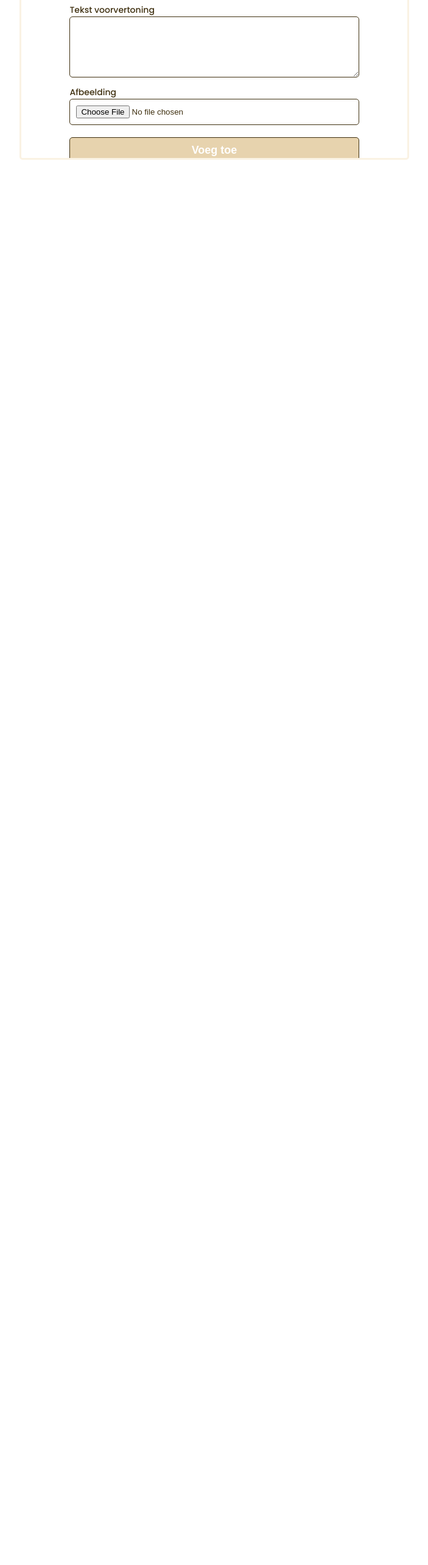
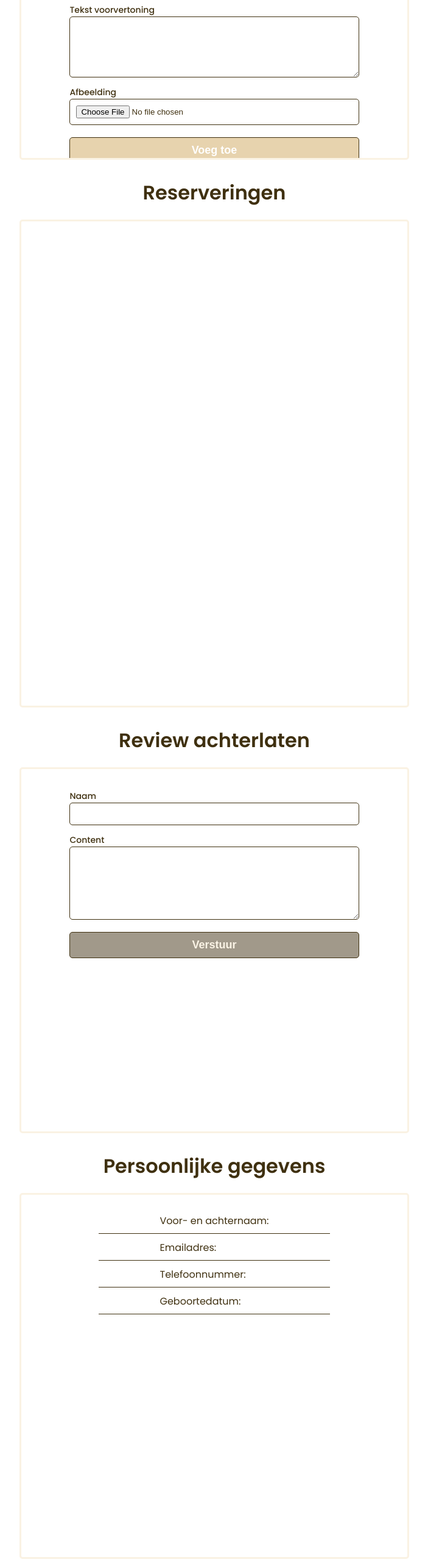
Before and after one commit to mkrib/fe-eindopdracht, a React (Vite) app: page /profile in a window 1280 px wide. Shown: the part 2505-5071 px from the top of the page at 61% size, without its empty margins (288-991 px from the left). Before the commit the page ends 2777 px from the top, so only its background shows below. Built offline with nearby package versions, Linux system fonts and the light colour scheme; no server answers; the HTML template or start-up script is replaced by a standard one.

Commit message:
made a section where the personal details have to be fetched later in the guest profile

```diff
--- a/src/pages/profile/Profile.css
+++ b/src/pages/profile/Profile.css
@@ -76,6 +76,10 @@
     bottom: 0;
 }
 
+.name-reviewer {
+    font-style: italic;
+}
+
 .form-add-blog {
     display: flex;
     flex-direction: column;
--- a/src/pages/profile/Profile.jsx
+++ b/src/pages/profile/Profile.jsx
@@ -114,7 +114,7 @@ const Profile = () => {
                             return (
                                 <li key={review.id}>
                                     <p>{review.content}</p>
-                                    <p>{review.fullName}</p>
+                                    <p className="name-reviewer">{review.fullName}</p>
                                     <p>{formatDateWithWeekday(review.issueDate)}</p>
                                     <Button
                                         lightOrDark="btn-dark"
@@ -168,63 +168,52 @@ const Profile = () => {
             {/*    </ul>*/}
             {/*</div>*/}
 
-            {/*<section className="profile-content" id="id-reservations">*/}
-            {/*    <h2>Reserveringen</h2>*/}
-            {/*    <div className="display-profile-content">*/}
-            {/*        <ul className="ul-reservations">*/}
-            {/*            /!*{reservations && reservations.filter((reservation) => {*!/*/}
-            {/*            /!*    return (*!/*/}
-            {/*            /!*        <li key={reservation.id}>*!/*/}
-            {/*            /!*            <p>{formatDateWithWeekday(reservation.date)} om {formatTimeWithoutSeconds(reservation.startTime)}</p>*!/*/}
-            {/*            /!*            <p>{reservation.amountOfGuests} personen</p>*!/*/}
-            {/*            /!*            <p>Speciale verzoeken: {reservation.specialRequest}</p>*!/*/}
-            {/*            /!*            <Button*!/*/}
-            {/*            /!*                lightOrDark="btn-dark"*!/*/}
-            {/*            /!*                type="button"*!/*/}
-            {/*            /!*                handleClick={() => cancelReservation(reservation.id)}*!/*/}
-            {/*            /!*            >*!/*/}
-            {/*            /!*                Annuleer*!/*/}
-            {/*            /!*            </Button>*!/*/}
-            {/*            /!*        </li>*!/*/}
-            {/*            /!*    )*!/*/}
-            {/*            /!*})}*!/*/}
+            <section className="profile-content" id="id-reservations">
+                <h2>Reserveringen</h2>
+                <div className="display-profile-content">
+                    <ul className="ul-reservations">
+                        {/*{reservations && reservations.filter((reservation) => {*/}
+                        {/*    return (*/}
+                        {/*        <li key={reservation.id}>*/}
+                        {/*            <p>{formatDateWithWeekday(reservation.date)} om {formatTimeWithoutSeconds(reservation.startTime)}</p>*/}
+                        {/*            <p>{reservation.amountOfGuests} personen</p>*/}
+                        {/*            <p>Speciale verzoeken: {reservation.specialRequest}</p>*/}
+                        {/*            <Button*/}
+                        {/*                lightOrDark="btn-dark"*/}
+                        {/*                type="button"*/}
+                        {/*                handleClick={() => cancelReservation(reservation.id)}*/}
+                        {/*            >*/}
+                        {/*                Annuleer*/}
+                        {/*            </Button>*/}
+                        {/*        </li>*/}
+                        {/*    )*/}
+                        {/*})}*/}
 
-            {/*            /!*{reservations.length === 0 && <p>U heeft momenteel geen reserveringen.</p>}*!/*/}
+                        {/*{reservations.length === 0 && <p>U heeft momenteel geen reserveringen.</p>}*/}
 
-            {/*            /!*{error && <p>Oeps, er ging iets mis met het ophalen van de reserveringen...</p>}*!/*/}
-            {/*        </ul>*/}
-            {/*    </div>*/}
-            {/*</section>*/}
+                        {/*{error && <p>Oeps, er ging iets mis met het ophalen van de reserveringen...</p>}*/}
+                    </ul>
+                </div>
+            </section>
 
-            {/*<section className="profile-content" id="id-leave-review">*/}
-            {/*    <h2>Review achterlaten</h2>*/}
-            {/*    <div className="display-profile-content display-profile-content-small">*/}
-            {/*        <AddReviewForm/>*/}
-            {/*    </div>*/}
-            {/*</section>*/}
+            <section className="profile-content" id="id-leave-review">
+                <h2>Review achterlaten</h2>
+                <div className="display-profile-content display-profile-content-small">
+                    <AddReviewForm/>
+                </div>
+            </section>
 
-            {/*<section className="profile-content" id="id-personal-details">*/}
-            {/*    <h2>Persoonlijke gegevens</h2>*/}
-            {/*    <div className="display-profile-content">*/}
-            {/*        <form className="form-add-blog">*/}
-            {/*            <label htmlFor="title">Titel</label>*/}
-            {/*            <input type="text" id="title" name="title" required/>*/}
-            {/*            <label htmlFor="content">Content</label>*/}
-            {/*            <textarea className="textarea-blog-content" id="content" name="content" required></textarea>*/}
-            {/*            <label htmlFor="previewText">Tekst voorvertoning</label>*/}
-            {/*            <textarea className="textarea-blog-previewtext" id="previewText" name="previewText"*/}
-            {/*                      required></textarea>*/}
-            {/*            <label htmlFor="image">Afbeelding</label>*/}
-            {/*            <input type="file" id="image" name="image" required/>*/}
-            {/*            <Button*/}
-            {/*                lightOrDark="btn-light"*/}
-            {/*                type="submit"*/}
-            {/*            >*/}
-            {/*                Voeg toe*/}
-            {/*            </Button>*/}
-            {/*        </form>*/}
-            {/*    </div>*/}
-            {/*</section>*/}
+            <section className="profile-content" id="id-personal-details">
+                <h2>Persoonlijke gegevens</h2>
+                <div className="display-profile-content display-profile-content-small">
+                    <ul>
+                        <li>Voor- en achternaam:</li>
+                        <li>Emailadres:</li>
+                        <li>Telefoonnummer:</li>
+                        <li>Geboortedatum:</li>
+                    </ul>
+                </div>
+            </section>
 
 
         </>
```
